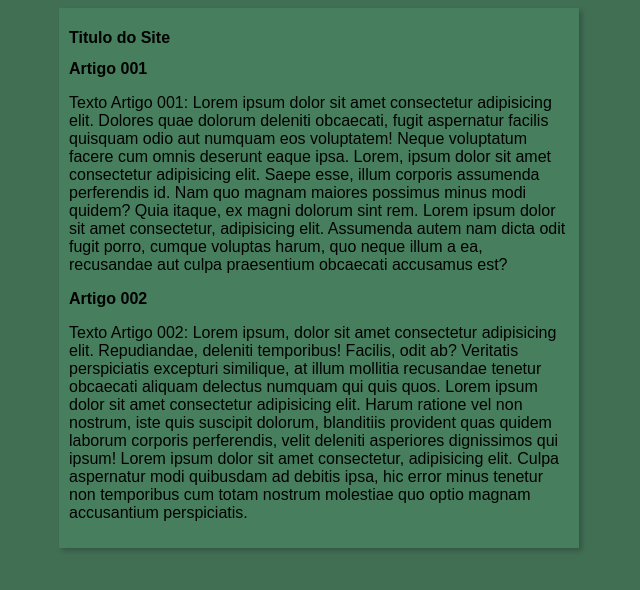
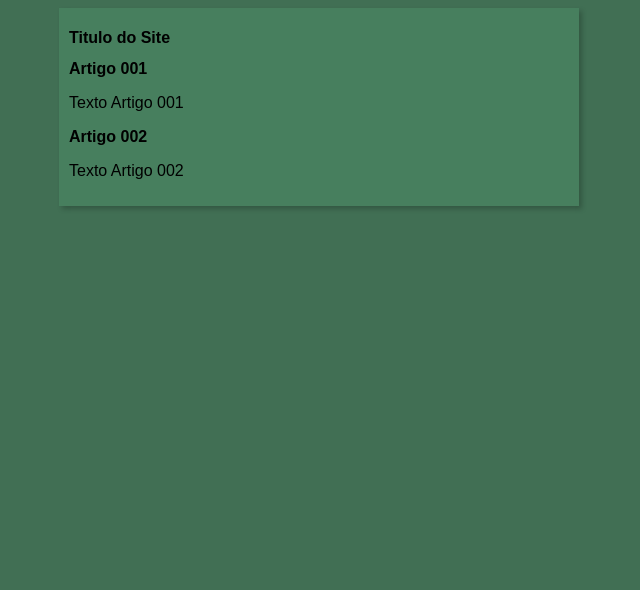
Before and after one commit to MariaEdRodrigues/projeto-site, a plain HTML site: page index.html in a window 1280 px wide. Shown: the whole page, without its empty margins (321-961 px from the left). Drawn offline with Linux system fonts and the light colour scheme.

Commit message:
excluídos os textos

```diff
--- a/index.html
+++ b/index.html
@@ -14,17 +14,11 @@
         </header>
         <article>
             <h2>Artigo 001</h2>
-            <p>Texto Artigo 001:
-                Lorem ipsum dolor sit amet consectetur adipisicing elit. Dolores quae dolorum deleniti obcaecati, fugit aspernatur facilis quisquam odio aut numquam eos voluptatem! Neque voluptatum facere cum omnis deserunt eaque ipsa.
-                Lorem, ipsum dolor sit amet consectetur adipisicing elit. Saepe esse, illum corporis assumenda perferendis id. Nam quo magnam maiores possimus minus modi quidem? Quia itaque, ex magni dolorum sint rem. Lorem ipsum dolor sit amet consectetur, adipisicing elit. Assumenda autem nam dicta odit fugit porro, cumque voluptas harum, quo neque illum a ea, recusandae aut culpa praesentium obcaecati accusamus est?
-            </p>
+            <p>Texto Artigo 001</p>
         </article>
         <article>
             <h2>Artigo 002</h2>
-            <p>Texto Artigo 002:
-                Lorem ipsum, dolor sit amet consectetur adipisicing elit. Repudiandae, deleniti temporibus! Facilis, odit ab? Veritatis perspiciatis excepturi similique, at illum mollitia recusandae tenetur obcaecati aliquam delectus numquam qui quis quos.
-                Lorem ipsum dolor sit amet consectetur adipisicing elit. Harum ratione vel non nostrum, iste quis suscipit dolorum, blanditiis provident quas quidem laborum corporis perferendis, velit deleniti asperiores dignissimos qui ipsum! Lorem ipsum dolor sit amet consectetur, adipisicing elit. Culpa aspernatur modi quibusdam ad debitis ipsa, hic error minus tenetur non temporibus cum totam nostrum molestiae quo optio magnam accusantium perspiciatis.
-            </p>
+            <p>Texto Artigo 002</p>
         </article>
     </main>
 </body>
```
